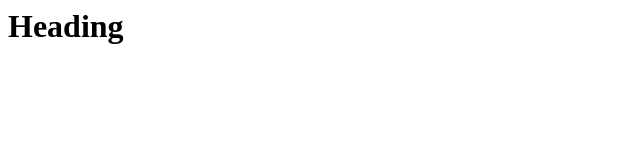
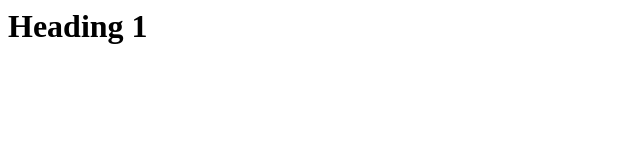
Before and after one commit to AbhreshSugandhi/testproject, a plain HTML site: page index2.html in a window 1280 px wide. Shown: the full height of the page, 0-640 px from the left. Drawn offline with Linux system fonts and the light colour scheme.

Commit message:
another commit in feature_branch_1

```diff
--- a/index2.html
+++ b/index2.html
@@ -1,6 +1,6 @@
 <html>
 <body>
-<h1>Heading
+<h1>Heading 1
 <h1>
 </body>
 </html>
```
